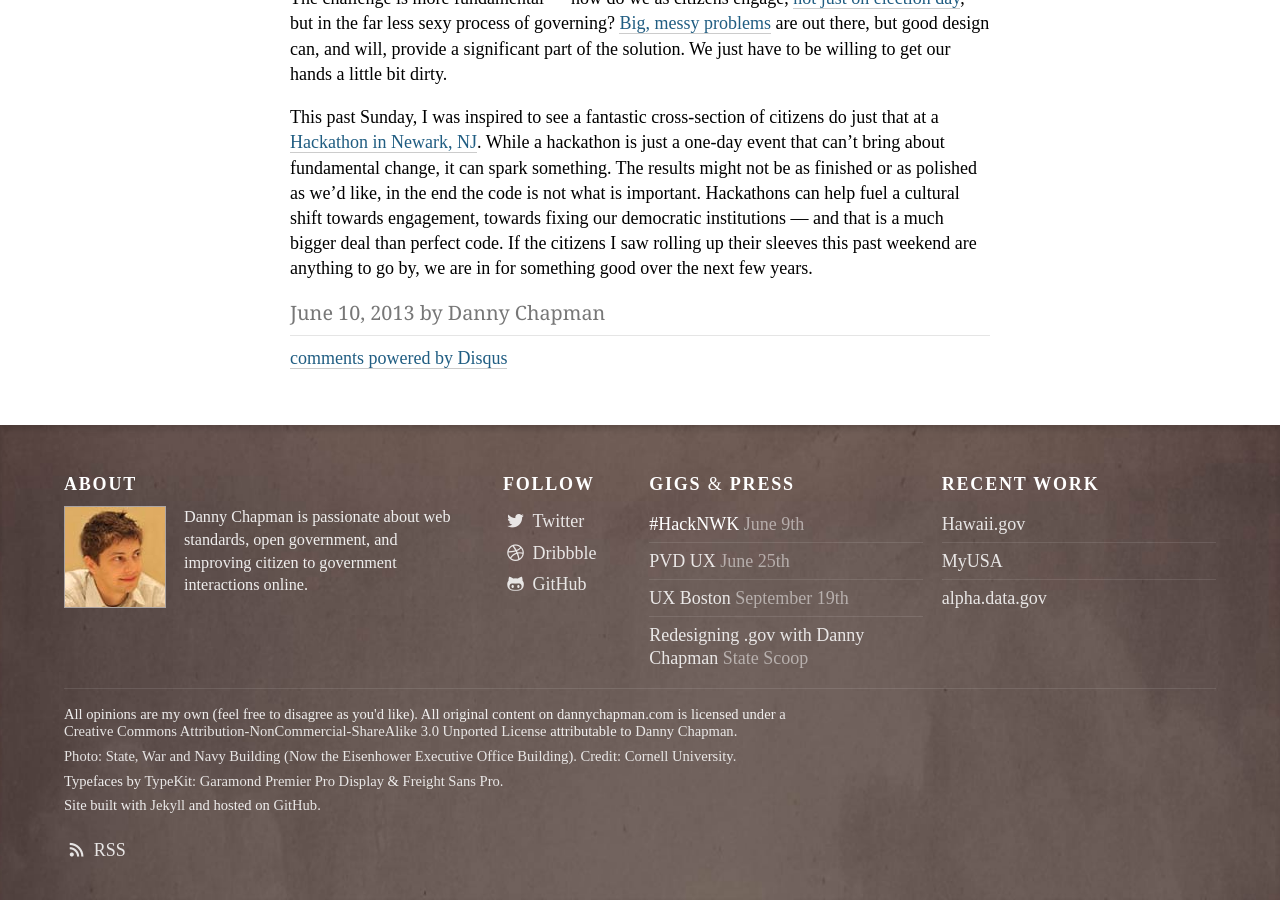
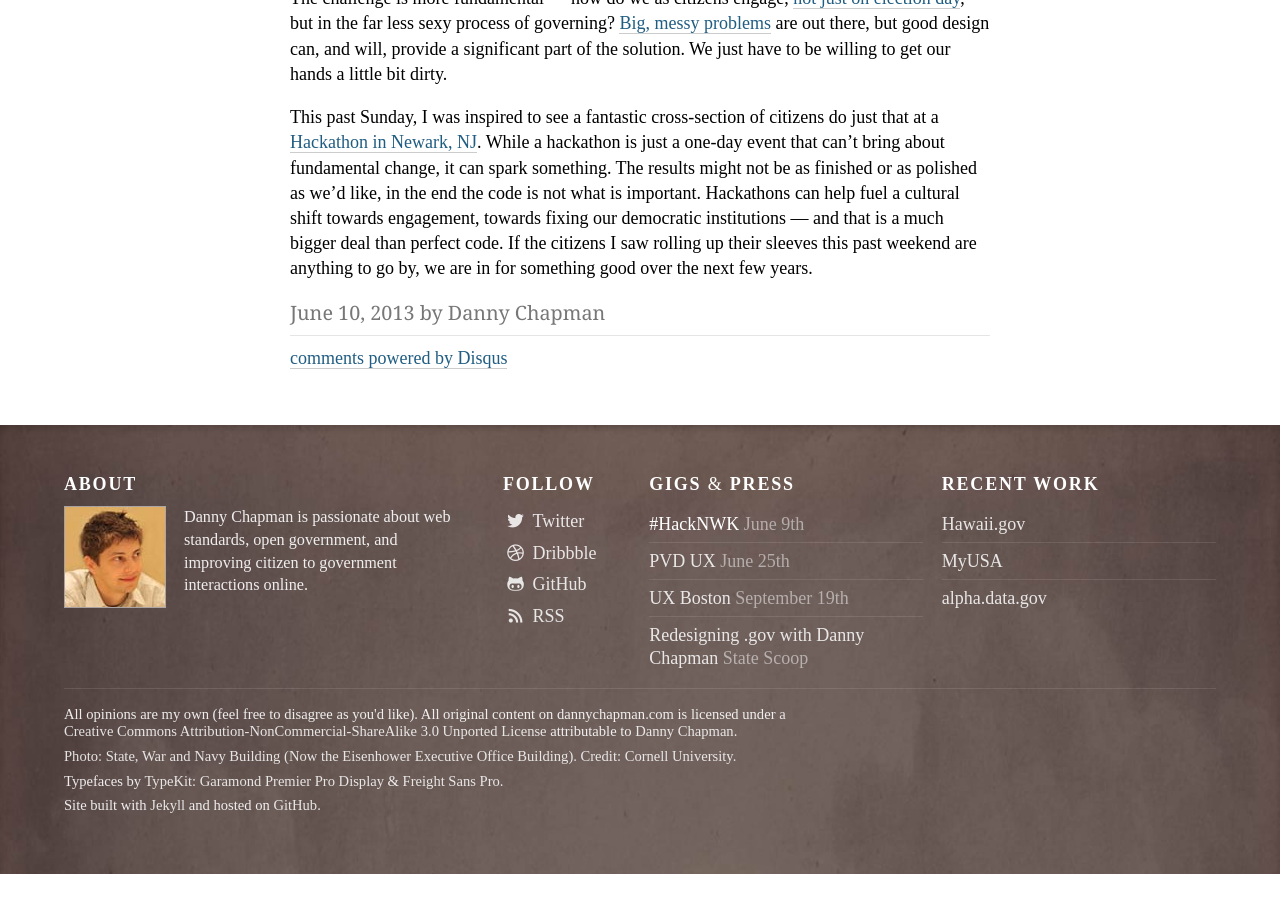
Before and after one commit to dannychapman/dannychapman.github.io, a Jekyll site: the page built from index.html, in a window 1280 px wide and 900 px high, scrolled down 818 px. Built offline with Jekyll 4.4.1, drawn with Linux system fonts in a browser that asks for light colours; the list of posts is cut into pages by our own code; comment, search, counter and statistics services are not loaded; after the commit the page ends 1692 px from its top, so only the background shows below that.

Commit message:
Moved RSS feed link.

```diff
--- a/_includes/footer.html
+++ b/_includes/footer.html
@@ -22,6 +22,7 @@
 <li><a href="https://twitter.com/dannychapman"><i class="icon-twitter"></i>&nbsp;Twitter</a></li>
 <li><a href="http://dribbble.com/dannychapman"><i class="icon-dribbble"></i>&nbsp;Dribbble</a></li>
 <li><a href="https://github.com/dannychapman"><i class="icon-github"></i>&nbsp;GitHub</a></li>
+<li><a href="http://dannychapman.com/feed/"><i class="icon-rss"></i>&nbsp;RSS</a></li>
 </ul>
 
 
@@ -72,11 +73,6 @@
 
 </div><!-- /disclaimer -->
 
-<div class="data">
-<a href="http://dannychapman.com/feed/"><i class="icon-rss"></i> RSS</a>
-
-</div>
-
 
 </footer>
 
```
